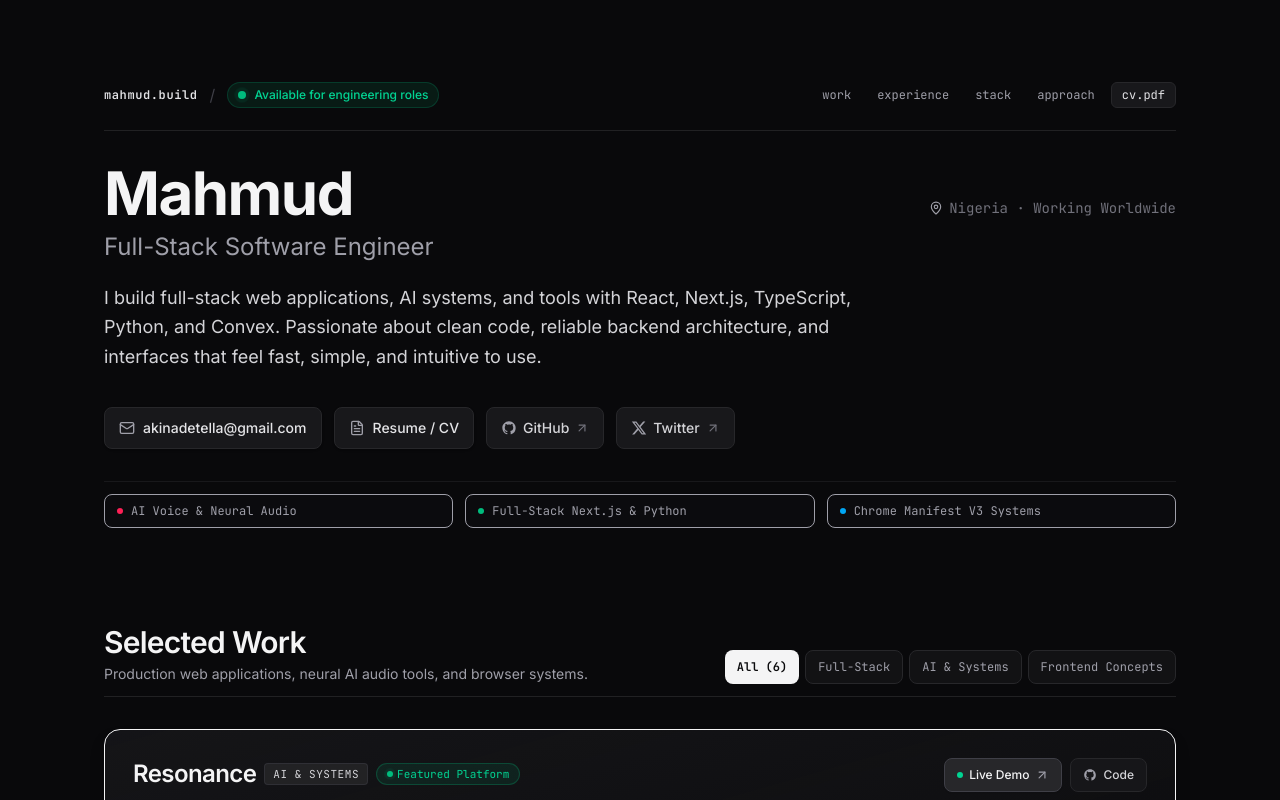
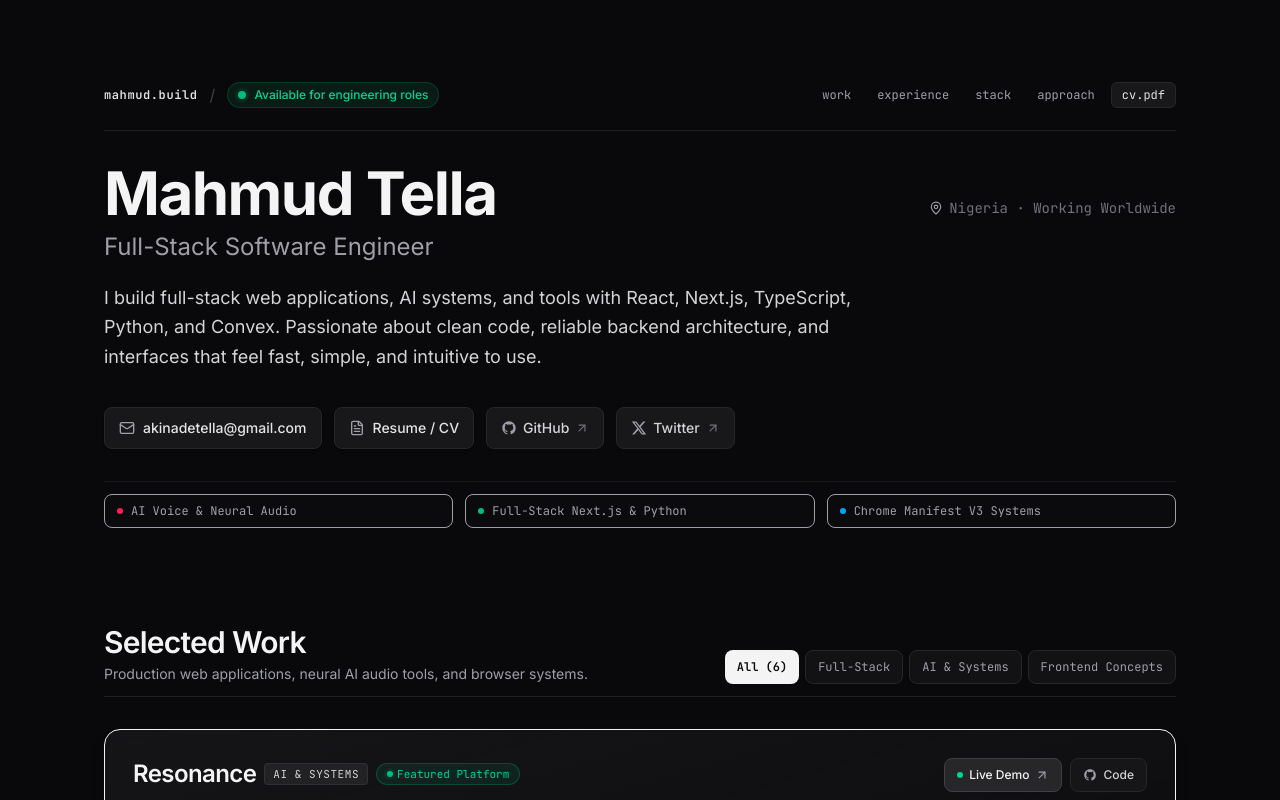
Before and after one commit to mahmudbuilds/portfolio, a React (Vite) app: page / in a window 1280 px wide. Shown: the top 800 px of the page. Built offline with nearby package versions, Linux system fonts and the light colour scheme.

Commit message:
improved portfolio data

```diff
--- a/src/data/portfolioData.ts
+++ b/src/data/portfolioData.ts
@@ -1,11 +1,11 @@
 import type { Project, SkillCategory, ExperienceMilestone } from "../types";
 
 export const developerBio = {
-  name: "Mahmud",
+  name: "Mahmud Tella",
   handle: "@mahmudbuilds",
   title: "Full-Stack Software Engineer",
   tagline: "Building clean, fast, and reliable web applications.",
-  bio: "Full-stack software engineer building reliable web applications and tools with React, Next.js, TypeScript, Python, and Convex. Creator of Resonance (AI voice generator & voice cloning platform), Inventry (warehouse logistics system), and Flow Batch Automator (Chrome automation extension). Focused on clean code, great user experience, and practical software that solves real problems.",
+  bio: "Full-stack software engineer who builds fast, reliable web and mobile apps. I work with React, Next.js, TypeScript, Python, PostgreSQL, and Convex, and I care about clean code, thoughtful UX, and software that solves real problems.",
   location: "Nigeria · Remote / Global",
   email: "akinadetella@gmail.com",
   github: "https://github.com/mahmudbuilds",
```
